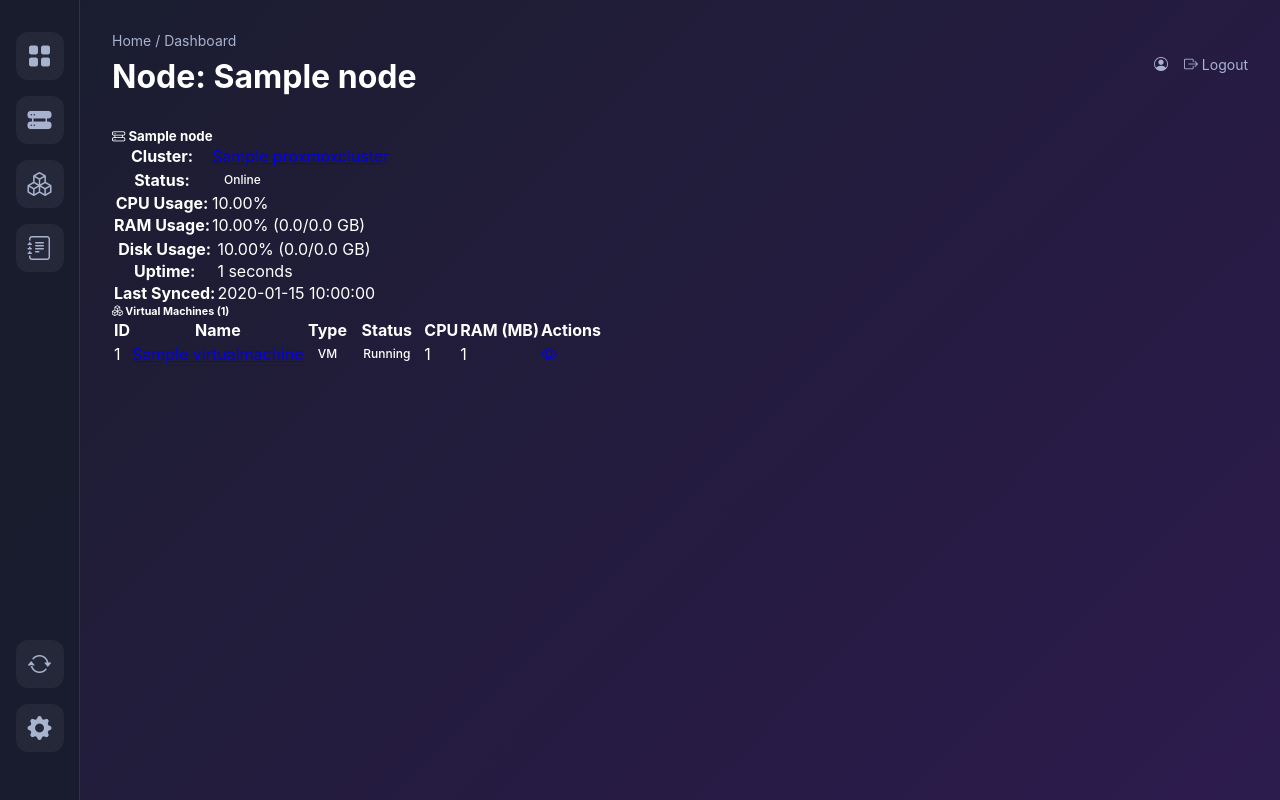
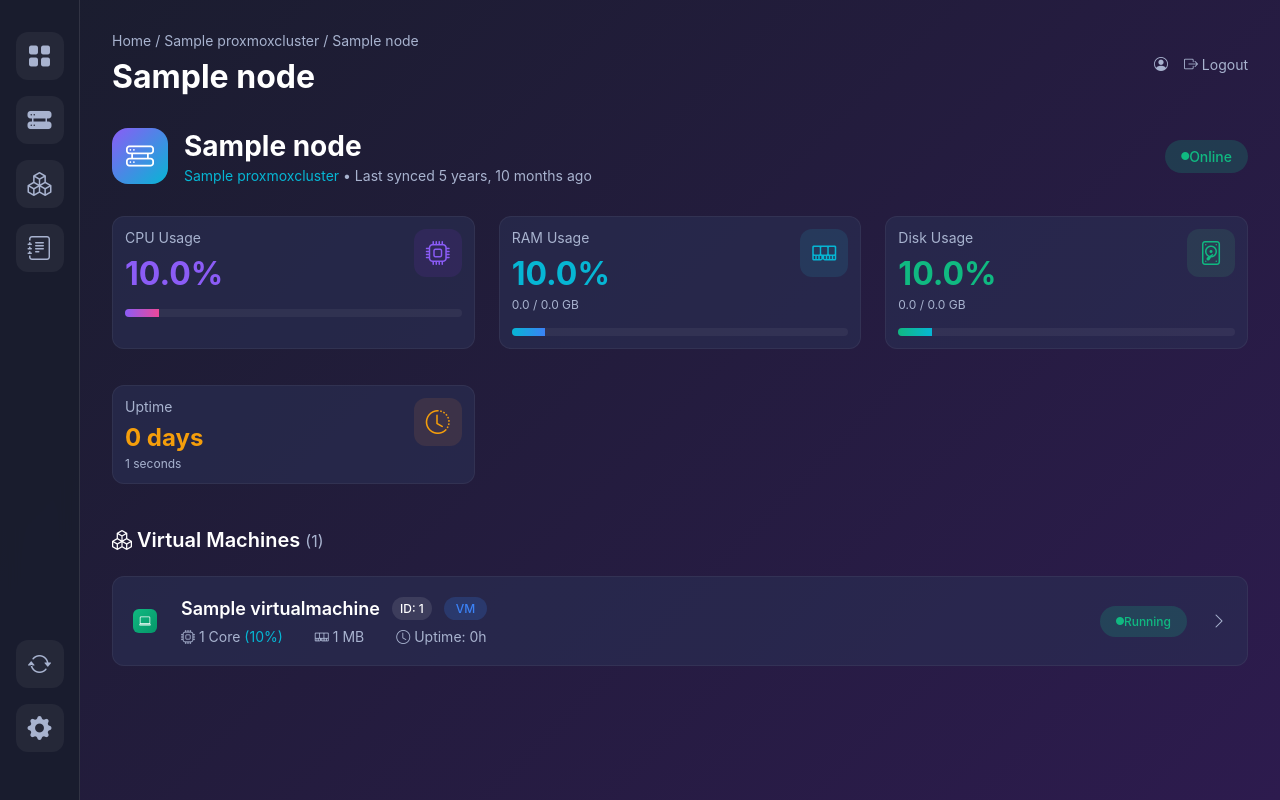
Before and after one commit to jskoetsier/pxpx, a Django app: template templates/proxmox_manager/node_detail.html in a window 1280 px wide. Run offline with Django 5.2, Linux system fonts and the light colour scheme; tables that the repository leaves empty hold one stand-in row (values such as "Sample post"); the template is opened without the code that fills it: values that come from a table or form of the project are taken from there, most other values are stand-ins (such as "Sample title", 1, 10 or a date in 2020); parts of the project's set-up code (start-up, migrations or seed data) failed here and were passed over.

Commit message:
Redesign node detail page with modern card layout, progress bars, and better visual hierarchy

```diff
--- a/templates/proxmox_manager/node_detail.html
+++ b/templates/proxmox_manager/node_detail.html
@@ -1,121 +1,190 @@
 {% extends 'base.html' %}
 
-{% block page_title %}Node: {{ node.name }}{% endblock %}
+{% block breadcrumb %}<a href="{% url 'cluster_detail' node.cluster.id %}" style="color: var(--text-secondary); text-decoration: none;">{{ node.cluster.name }}</a> / {{ node.name }}{% endblock %}
+{% block page_title %}{{ node.name }}{% endblock %}
 
 {% block content %}
-<div class="row mb-4">
-    <div class="col-12">
-        <div class="card shadow-sm">
-            <div class="card-header bg-dark text-white">
-                <h5 class="mb-0"><i class="bi bi-hdd-rack"></i> {{ node.name }}</h5>
+<!-- Node Header with Status -->
+<div style="display: flex; justify-content: space-between; align-items: center; margin-bottom: 2rem;">
+    <div style="display: flex; align-items: center; gap: 1rem;">
+        <div style="width: 56px; height: 56px; background: linear-gradient(135deg, var(--accent-purple), var(--accent-cyan)); border-radius: 16px; display: flex; align-items: center; justify-content: center;">
+            <i class="bi bi-hdd-rack text-white" style="font-size: 1.75rem;"></i>
         </div>
-            <div class="card-body">
-                <div class="row">
-                    <div class="col-md-6">
-                        <table class="table table-borderless">
-                            <tr>
-                                <th width="30%">Cluster:</th>
-                                <td><a href="{% url 'cluster_detail' node.cluster.id %}">{{ node.cluster.name }}</a></td>
-                            </tr>
-                            <tr>
-                                <th>Status:</th>
-                                <td>
-                                    {% if node.status == 'online' %}
-                                        <span class="badge bg-success">Online</span>
-                                    {% else %}
-                                        <span class="badge bg-danger">{{ node.status }}</span>
-                                    {% endif %}
-                                </td>
-                            </tr>
-                            <tr>
-                                <th>CPU Usage:</th>
-                                <td>{{ node.cpu_usage|floatformat:2 }}%</td>
-                            </tr>
-                            <tr>
-                                <th>RAM Usage:</th>
-                                <td>{{ node.ram_usage|floatformat:2 }}% ({{ node.ram_usage_gb }}/{{ node.ram_total_gb }} GB)</td>
-                            </tr>
-                        </table>
-                    </div>
-                    <div class="col-md-6">
-                        <table class="table table-borderless">
-                            <tr>
-                                <th width="30%">Disk Usage:</th>
-                                <td>{{ node.disk_usage|floatformat:2 }}% ({{ node.disk_usage_gb }}/{{ node.disk_total_gb }} GB)</td>
-                            </tr>
-                            <tr>
-                                <th>Uptime:</th>
-                                <td>{{ node.uptime|floatformat:0 }} seconds</td>
-                            </tr>
-                            <tr>
-                                <th>Last Synced:</th>
-                                <td>{{ node.last_synced|date:"Y-m-d H:i:s" }}</td>
-                            </tr>
-                        </table>
+        <div>
+            <h2 style="font-size: 1.75rem; font-weight: 700; margin: 0;">{{ node.name }}</h2>
+            <div style="color: var(--text-secondary); font-size: 0.875rem; margin-top: 0.25rem;">
+                <a href="{% url 'cluster_detail' node.cluster.id %}" style="color: var(--accent-cyan); text-decoration: none;">{{ node.cluster.name }}</a>
+                • Last synced {{ node.last_synced|timesince }} ago
             </div>
         </div>
+    </div>
+    <div>
+        {% if node.status == 'online' %}
+            <span class="badge badge-success" style="padding: 0.5rem 1rem; font-size: 0.875rem;">
+                <i class="bi bi-circle-fill" style="font-size: 0.5rem;"></i> Online
+            </span>
+        {% else %}
+            <span class="badge badge-danger" style="padding: 0.5rem 1rem; font-size: 0.875rem;">
+                <i class="bi bi-circle-fill" style="font-size: 0.5rem;"></i> {{ node.status|title }}
+            </span>
+        {% endif %}
+    </div>
+</div>
+
+<!-- Resource Usage Stats -->
+<div style="display: grid; grid-template-columns: repeat(auto-fit, minmax(280px, 1fr)); gap: 1.5rem; margin-bottom: 2rem;">
+    <!-- CPU Usage Card -->
+    <div class="task-card">
+        <div style="display: flex; justify-content: space-between; align-items: start; margin-bottom: 1rem;">
+            <div>
+                <div style="font-size: 0.875rem; color: var(--text-secondary); margin-bottom: 0.5rem;">CPU Usage</div>
+                <div style="font-size: 2rem; font-weight: 700; color: var(--accent-purple);">{{ node.cpu_usage|floatformat:1 }}%</div>
+            </div>
+            <div style="width: 48px; height: 48px; background: rgba(147, 51, 234, 0.1); border-radius: 12px; display: flex; align-items: center; justify-content: center;">
+                <i class="bi bi-cpu" style="color: var(--accent-purple); font-size: 1.5rem;"></i>
+            </div>
+        </div>
+        <div style="background: rgba(255, 255, 255, 0.05); border-radius: 8px; height: 8px; overflow: hidden;">
+            <div style="background: linear-gradient(90deg, var(--accent-purple), var(--accent-pink)); height: 100%; width: {{ node.cpu_usage }}%; transition: width 0.3s ease;"></div>
+        </div>
+    </div>
+
+    <!-- RAM Usage Card -->
+    <div class="task-card">
+        <div style="display: flex; justify-content: space-between; align-items: start; margin-bottom: 1rem;">
+            <div>
+                <div style="font-size: 0.875rem; color: var(--text-secondary); margin-bottom: 0.5rem;">RAM Usage</div>
+                <div style="font-size: 2rem; font-weight: 700; color: var(--accent-cyan);">{{ node.ram_usage|floatformat:1 }}%</div>
+                <div style="font-size: 0.75rem; color: var(--text-secondary); margin-top: 0.25rem;">{{ node.ram_usage_gb }} / {{ node.ram_total_gb }} GB</div>
+            </div>
+            <div style="width: 48px; height: 48px; background: rgba(34, 211, 238, 0.1); border-radius: 12px; display: flex; align-items: center; justify-content: center;">
+                <i class="bi bi-memory" style="color: var(--accent-cyan); font-size: 1.5rem;"></i>
+            </div>
+        </div>
+        <div style="background: rgba(255, 255, 255, 0.05); border-radius: 8px; height: 8px; overflow: hidden;">
+            <div style="background: linear-gradient(90deg, var(--accent-cyan), var(--accent-blue)); height: 100%; width: {{ node.ram_usage }}%; transition: width 0.3s ease;"></div>
+        </div>
+    </div>
+
+    <!-- Disk Usage Card -->
+    <div class="task-card">
+        <div style="display: flex; justify-content: space-between; align-items: start; margin-bottom: 1rem;">
+            <div>
+                <div style="font-size: 0.875rem; color: var(--text-secondary); margin-bottom: 0.5rem;">Disk Usage</div>
+                <div style="font-size: 2rem; font-weight: 700; color: var(--accent-green);">{{ node.disk_usage|floatformat:1 }}%</div>
+                <div style="font-size: 0.75rem; color: var(--text-secondary); margin-top: 0.25rem;">{{ node.disk_usage_gb }} / {{ node.disk_total_gb }} GB</div>
+            </div>
+            <div style="width: 48px; height: 48px; background: rgba(74, 222, 128, 0.1); border-radius: 12px; display: flex; align-items: center; justify-content: center;">
+                <i class="bi bi-device-hdd" style="color: var(--accent-green); font-size: 1.5rem;"></i>
+            </div>
+        </div>
+        <div style="background: rgba(255, 255, 255, 0.05); border-radius: 8px; height: 8px; overflow: hidden;">
+            <div style="background: linear-gradient(90deg, var(--accent-green), var(--accent-cyan)); height: 100%; width: {{ node.disk_usage }}%; transition: width 0.3s ease;"></div>
+        </div>
+    </div>
+
+    <!-- Uptime Card -->
+    <div class="task-card">
+        <div style="display: flex; justify-content: space-between; align-items: start;">
+            <div>
+                <div style="font-size: 0.875rem; color: var(--text-secondary); margin-bottom: 0.5rem;">Uptime</div>
+                <div style="font-size: 1.5rem; font-weight: 700; color: var(--accent-orange);">
+                    {% widthratio node.uptime 86400 1 %} days
+                </div>
+                <div style="font-size: 0.75rem; color: var(--text-secondary); margin-top: 0.25rem;">{{ node.uptime|floatformat:0 }} seconds</div>
+            </div>
+            <div style="width: 48px; height: 48px; background: rgba(251, 146, 60, 0.1); border-radius: 12px; display: flex; align-items: center; justify-content: center;">
+                <i class="bi bi-clock-history" style="color: var(--accent-orange); font-size: 1.5rem;"></i>
             </div>
         </div>
     </div>
 </div>
 
-<div class="row">
-    <div class="col-12">
-        <div class="card shadow-sm">
-            <div class="card-header bg-primary text-white">
-                <h6 class="mb-0"><i class="bi bi-boxes"></i> Virtual Machines ({{ vms.count }})</h6>
+<!-- Virtual Machines Section -->
+<div style="margin-top: 2rem;">
+    <div style="display: flex; justify-content: space-between; align-items: center; margin-bottom: 1.5rem;">
+        <h3 style="font-size: 1.25rem; font-weight: 600; margin: 0;">
+            <i class="bi bi-boxes"></i> Virtual Machines
+            <span style="color: var(--text-secondary); font-weight: 400; font-size: 1rem;">({{ vms.count }})</span>
+        </h3>
     </div>
-            <div class="card-body">
-                <div class="table-responsive">
-                    <table class="table table-hover">
-                        <thead>
-                            <tr>
-                                <th>ID</th>
-                                <th>Name</th>
-                                <th>Type</th>
-                                <th>Status</th>
-                                <th>CPU</th>
-                                <th>RAM (MB)</th>
-                                <th>Actions</th>
-                            </tr>
-                        </thead>
-                        <tbody>
+
+    {% if vms %}
+    <div style="display: grid; gap: 1rem;">
         {% for vm in vms %}
-                            <tr>
-                                <td>{{ vm.vmid }}</td>
-                                <td><a href="{% url 'vm_detail' vm.id %}">{{ vm.name }}</a></td>
-                                <td>
+        <a href="{% url 'vm_detail' vm.id %}" style="text-decoration: none; color: inherit;">
+            <div class="task-card" style="padding: 1.25rem;">
+                <div style="display: flex; align-items: center; gap: 1.5rem;">
+                    <!-- VM Icon -->
+                    <div class="task-icon {% if vm.status == 'running' %}task-green{% else %}task-orange{% endif %}">
+                        <i class="bi bi-{% if vm.vm_type == 'qemu' %}laptop{% else %}box{% endif %} text-white"></i>
+                    </div>
+
+                    <!-- VM Info -->
+                    <div style="flex: 1; min-width: 0;">
+                        <div style="display: flex; align-items: center; gap: 0.75rem; margin-bottom: 0.5rem;">
+                            <h4 style="font-size: 1.125rem; font-weight: 600; margin: 0;">{{ vm.name }}</h4>
+                            <span class="badge" style="background: rgba(255, 255, 255, 0.1); padding: 0.25rem 0.5rem; font-size: 0.75rem;">
+                                ID: {{ vm.vmid }}
+                            </span>
                             {% if vm.vm_type == 'qemu' %}
-                                        <span class="badge bg-primary">VM</span>
+                                <span class="badge badge-info">VM</span>
                             {% else %}
-                                        <span class="badge bg-info">Container</span>
+                                <span class="badge" style="background: var(--accent-cyan); color: white;">Container</span>
                             {% endif %}
-                                </td>
-                                <td>
+                        </div>
+
+                        <div style="display: flex; gap: 2rem; font-size: 0.875rem; color: var(--text-secondary);">
+                            <div>
+                                <i class="bi bi-cpu"></i> {{ vm.cpu_cores }} Core{% if vm.cpu_cores != 1 %}s{% endif %}
                                 {% if vm.status == 'running' %}
-                                        <span class="badge bg-success">Running</span>
+                                    <span style="color: var(--accent-cyan);">({{ vm.cpu_usage|floatformat:0 }}%)</span>
+                                {% endif %}
+                            </div>
+                            <div>
+                                <i class="bi bi-memory"></i> {{ vm.ram_mb }} MB
+                            </div>
+                            {% if vm.status == 'running' and vm.uptime %}
+                            <div>
+                                <i class="bi bi-clock"></i> Uptime: {% widthratio vm.uptime 3600 1 %}h
+                            </div>
+                            {% endif %}
+                        </div>
+                    </div>
+
+                    <!-- Status Badge -->
+                    <div>
+                        {% if vm.status == 'running' %}
+                            <span class="badge badge-success" style="padding: 0.5rem 1rem;">
+                                <i class="bi bi-circle-fill" style="font-size: 0.5rem;"></i> Running
+                            </span>
+                        {% elif vm.status == 'stopped' %}
+                            <span class="badge badge-warning" style="padding: 0.5rem 1rem;">
+                                <i class="bi bi-circle-fill" style="font-size: 0.5rem;"></i> Stopped
+                            </span>
                         {% else %}
-                                        <span class="badge bg-danger">Stopped</span>
+                            <span class="badge" style="background: var(--text-secondary); padding: 0.5rem 1rem;">
+                                {{ vm.status|title }}
+                            </span>
                         {% endif %}
-                                </td>
-                                <td>{{ vm.cpu_cores }}</td>
-                                <td>{{ vm.ram_mb }}</td>
-                                <td>
-                                    <a href="{% url 'vm_detail' vm.id %}" class="btn btn-sm btn-outline-primary">
-                                        <i class="bi bi-eye"></i>
-                                    </a>
-                                </td>
-                            </tr>
-                            {% empty %}
-                            <tr>
-                                <td colspan="7" class="text-center text-muted">No VMs on this node</td>
-                            </tr>
-                            {% endfor %}
-                        </tbody>
-                    </table>
+                    </div>
+
+                    <!-- Arrow Icon -->
+                    <div style="color: var(--text-secondary);">
+                        <i class="bi bi-chevron-right"></i>
                     </div>
                 </div>
             </div>
+        </a>
+        {% endfor %}
     </div>
+    {% else %}
+    <!-- Empty State -->
+    <div class="task-card" style="text-align: center; padding: 4rem 2rem;">
+        <i class="bi bi-inbox" style="font-size: 4rem; opacity: 0.3; color: var(--text-secondary);"></i>
+        <h3 style="margin-top: 1.5rem; font-size: 1.25rem; color: var(--text-secondary);">No Virtual Machines</h3>
+        <p style="color: var(--text-secondary); margin-top: 0.5rem;">This node doesn't have any VMs or containers yet.</p>
+    </div>
+    {% endif %}
 </div>
 {% endblock %}
```
Lines whose indentation alone changed are shown as unchanged.
